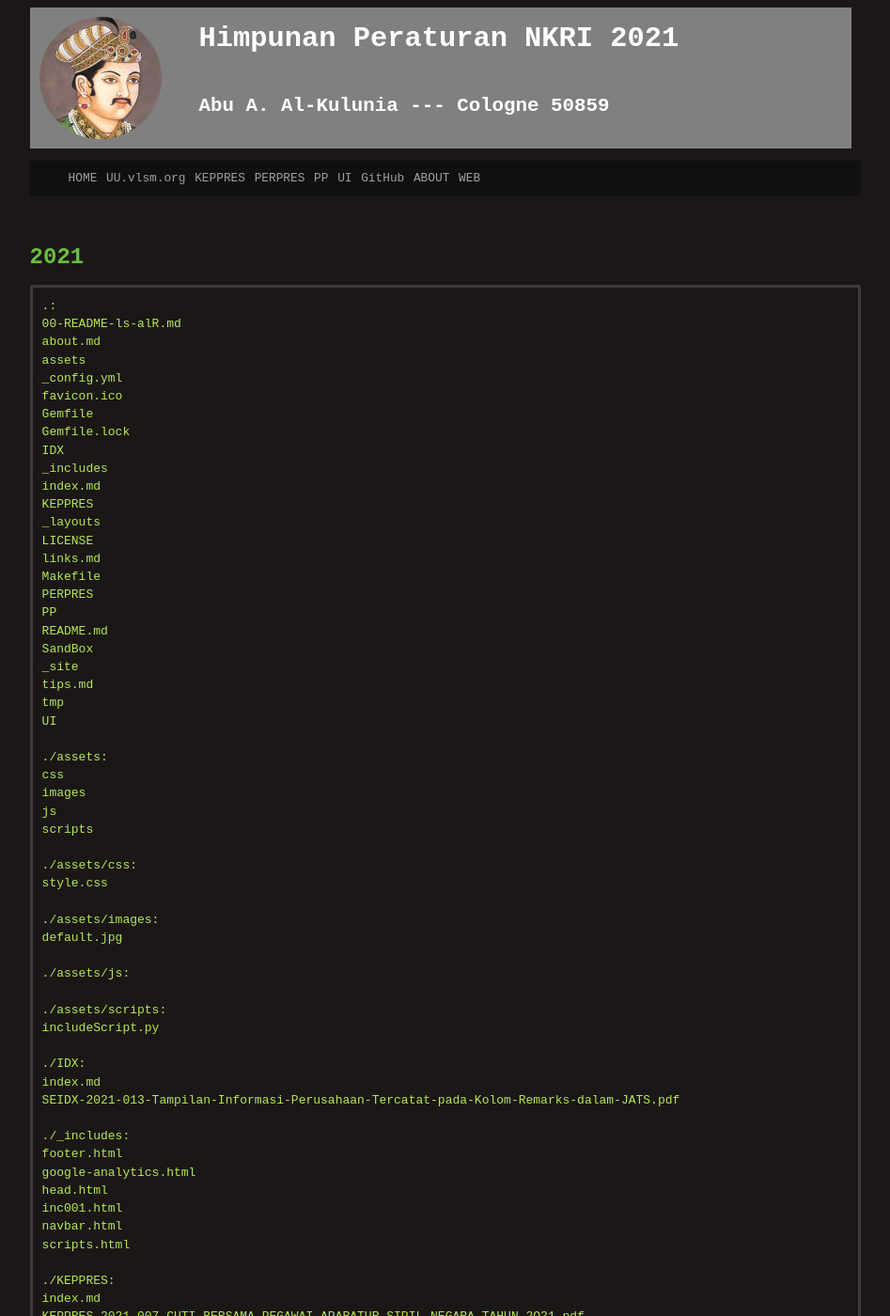
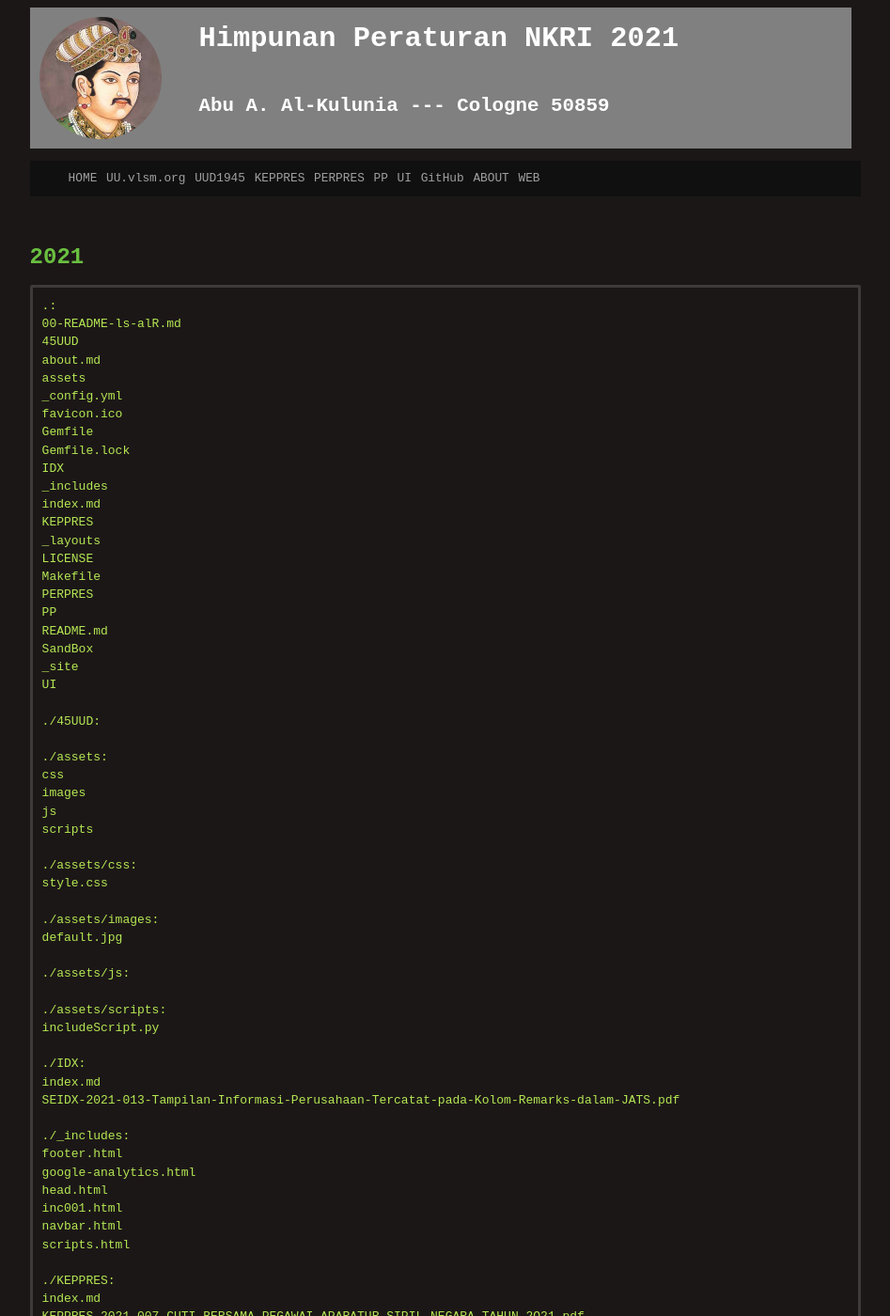
Before and after one commit to UUPPRI/2021, a Jekyll site: the page built from 00-README-ls-alR.md, in a window 1280 px wide and 1400 px high. Shown: the whole window at 94% size, without its empty margins (166-1113 px from the left). Built offline with Jekyll 4.4.1, drawn with Linux system fonts in a browser that asks for light colours; some of the changed text lies outside the part shown.

````diff
--- a/00-README-ls-alR.md
+++ b/00-README-ls-alR.md
@@ -7,6 +7,7 @@ layout: "layout"
 ```
 .:
 00-README-ls-alR.md
+45UUD
 about.md
 assets
 _config.yml
@@ -19,16 +20,15 @@ index.md
 KEPPRES
 _layouts
 LICENSE
-links.md
 Makefile
 PERPRES
 PP
 README.md
 SandBox
 _site
-tips.md
-tmp
 UI
+
+./45UUD:
 
 ./assets:
 css
@@ -150,12 +150,6 @@ index.html
 UI-SKR-2020-0496-Pengangkatan-Tim-Gabungan-4-Organ-untuk-Revisi-Statuta-UI.pdf
 UI-SKR-2020-1281-Tim-Revisi-Statuta-UI.pdf
 
-./tmp:
-_config.yml
-_layouts
-
-./tmp/_layouts:
-
 ./UI:
 index.md
 rektor
--- a/_includes/navbar.html
+++ b/_includes/navbar.html
@@ -8,6 +8,7 @@
   <ul>
     <li class='listitem'><a href='{{ site.baseurl }}/'>HOME</a></li>
     <li class='listitem'><a href='https://uu.vlsm.org/'>UU.vlsm.org</a></li>
+    <li class='listitem'><a href='{{ site.baseurl }}/45UUD/'>UUD1945</a></li>
     <li class='listitem'><a href='{{ site.baseurl }}/KEPPRES/'>KEPPRES</a></li>
     <li class='listitem'><a href='{{ site.baseurl }}/PERPRES/'>PERPRES</a></li>
     <li class='listitem'><a href='{{ site.baseurl }}/PP/'>PP</a></li>
````
Also changed, not shown: 45UUD/index.md (added, +4 -0 lines), index.md (+1 -0 lines), links.md (deleted, +0 -21 lines), tips.md (deleted, +0 -21 lines), tmp/_config.yml (deleted, +0 -21 lines), 1 other file.
